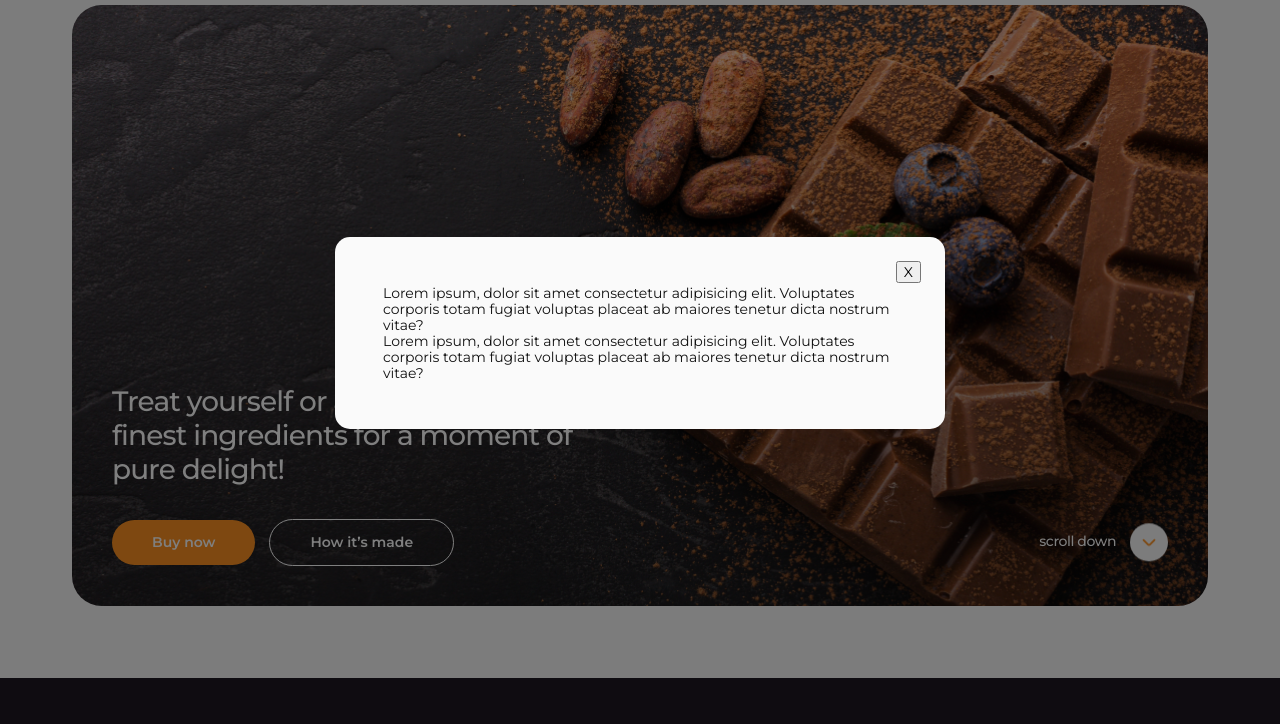
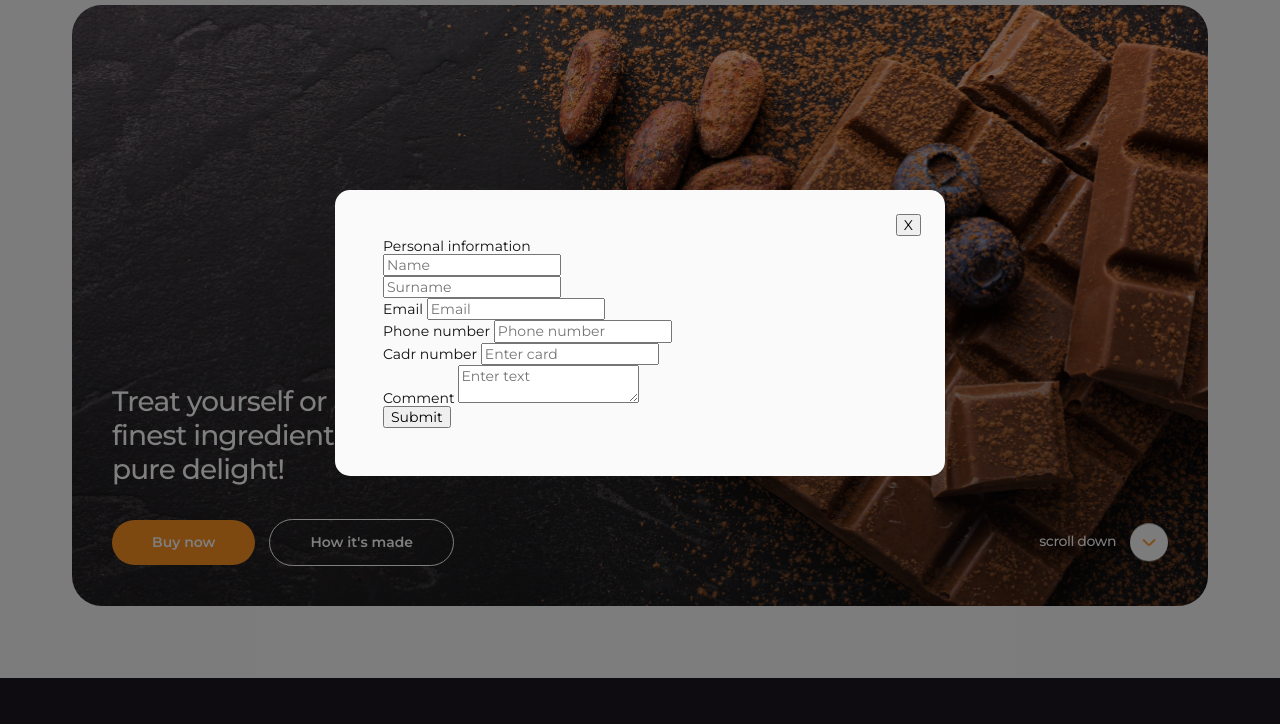
Before and after one commit to 13Master13/SIMPLY-CHOCOLATE, a plain HTML site: page index.html in a window 1280 px wide. Both pictures are taken after a click on the button "Buy now". Shown: the part 67-791 px from the top of the page. Drawn offline with nearby package versions, Linux system fonts and the light colour scheme.

Commit message:
Add Modal

```diff
--- a/css/styles.css
+++ b/css/styles.css
@@ -48,6 +48,12 @@ img {
 
 button {
 	font-family: inherit;
+}
+
+fieldset {
+	border: none;
+	padding: 0;
+	margin: 0;
 }
 /* END Base */
 
@@ -442,10 +448,15 @@ button {
 	align-items: center;
 	justify-content: center;
 	background-color: rgba(0, 0, 0, 0.5);
+	opacity: 1;
+	visibility: visible;
+	transition: opacity 250ms ease-in-out, visibility 250ms ease-in-out;
 }
 
 .is-hidden {
-	display: none;
+	opacity: 0;
+	visibility: hidden;
+	pointer-events: none;
 }
 
 .modal {
@@ -454,6 +465,12 @@ button {
 	background-color: var(--c-background-light);
 	border-radius: 15px;
 	padding: 48px;
+	transform: scale(1);
+	transition: transform 250ms ease-in-out;
+}
+
+.backdrop.is-hidden .modal {
+	transform: scale(0);
 }
 
 .modal-close {
--- a/index.html
+++ b/index.html
@@ -72,7 +72,7 @@
 						</h1>
 						<div class="hero-actions">
 							<button class="button-primary" type="button" data-modal-open>Buy now</button>
-							<a class="hero-button" href="#">How it’s made</a>
+							<a class="hero-button" href="#">How it's made</a>
 							<a class="hero-arrow" href="#advantage-section">
 								scroll down
 								<div class="hero-arrow-link">
@@ -348,17 +348,56 @@
 		<!-- Footer -->
 		<footer></footer>
 
+		<!-- Modal -->
 		<div class="backdrop is-hidden" data-modal>
 			<div class="modal">
 				<button class="modal-close" type="button" data-modal-close>X</button>
-				<p>
-					Lorem ipsum, dolor sit amet consectetur adipisicing elit. Voluptates corporis totam fugiat
-					voluptas placeat ab maiores tenetur dicta nostrum vitae?
-				</p>
-				<p>
-					Lorem ipsum, dolor sit amet consectetur adipisicing elit. Voluptates corporis totam fugiat
-					voluptas placeat ab maiores tenetur dicta nostrum vitae?
-				</p>
+				<!-- <h1>Bay now</h1> -->
+				<form name="contact-form">
+					<fieldset>
+						<legend>Personal information</legend>
+						<div>
+							<label class="visually-hidden" for="user-name"></label>
+							<input id="user-name" type="text" name="user-name" placeholder="Name" required />
+						</div>
+						<div>
+							<label class="visually-hidden" for="user-surname"></label>
+							<input
+								id="user-surname"
+								type="text"
+								name="user-surneme"
+								placeholder="Surname"
+								required
+							/>
+						</div>
+						<div>
+							<label for="user-email">Email</label>
+							<input id="user-email" type="email" name="user-email" placeholder="Email" required />
+						</div>
+						<div>
+							<label for="user-tel">Phone number</label>
+							<input id="user-tel" type="tel" name="user-tel" placeholder="Phone number" />
+						</div>
+						<div>
+							<label for="user-number">Cadr number</label>
+							<input
+								id="user-number"
+								type="number"
+								name="user-number"
+								placeholder="Enter card"
+								required
+							/>
+						</div>
+					</fieldset>
+					<fieldset>
+						<legend class="visually-hidden">Addition information</legend>
+						<div>
+							<label for="user-comment">Comment</label>
+							<textarea id="user-comment" name="user-comment" placeholder="Enter text"></textarea>
+						</div>
+					</fieldset>
+					<button type="submit">Submit</button>
+				</form>
 			</div>
 		</div>
 
```
Also changed, not shown: js/modal.js (+6 -6 lines).
